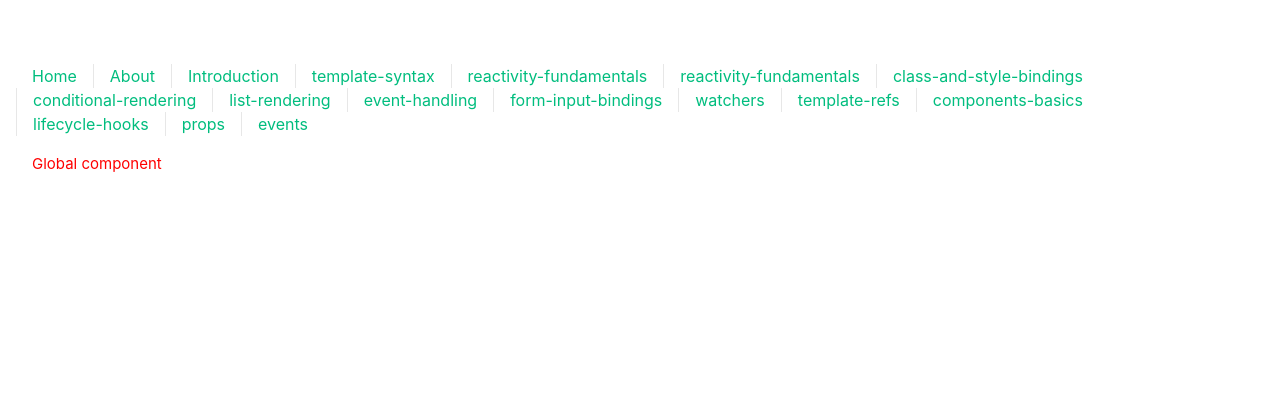
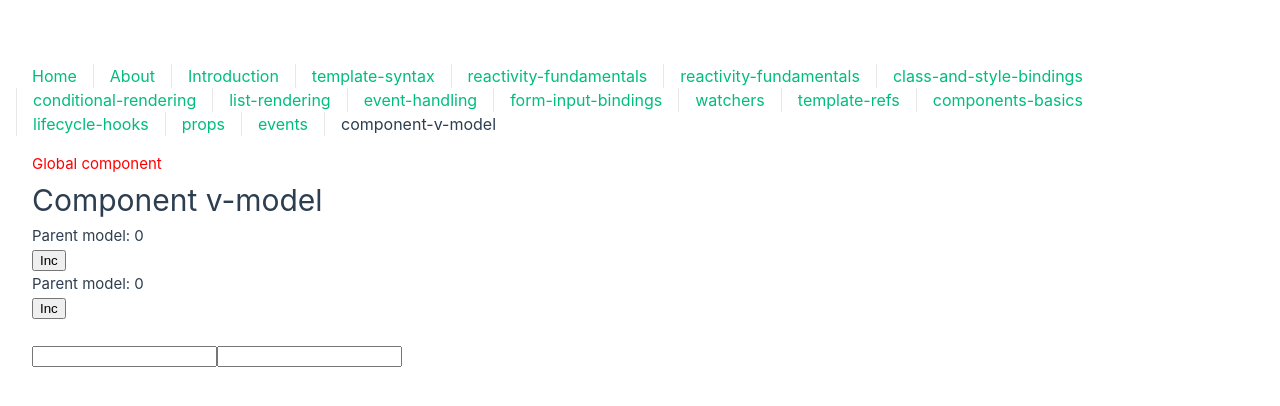
Before and after one commit to Johnny-Jackpot/sandbox, a Vue app in the folder vue/vue-project/: page /components-in-depth/component-v-model in a window 1280 px wide. Shown: the top 406 px of the page. Built offline with nearby package versions, Linux system fonts and the light colour scheme; the HTML template or start-up script is replaced by a standard one.

Commit message:
component v-model

```diff
--- a/vue/vue-project/src/App.vue
+++ b/vue/vue-project/src/App.vue
@@ -28,6 +28,7 @@ import HelloWorld from './components/HelloWorld.vue'
         <RouterLink to="/essentials/lifecycle-hooks">lifecycle-hooks</RouterLink>
         <RouterLink to="/components-in-depth/props">props</RouterLink>
         <RouterLink to="/components-in-depth/events">events</RouterLink>
+        <RouterLink to="/components-in-depth/component-v-model">component-v-model</RouterLink>
       </nav>
     </div>
   </header>
--- /dev/null
+++ b/vue/vue-project/src/components/components-in-depth/component-v-model/ChildComponent.vue
@@ -0,0 +1,13 @@
+<script setup lang="ts">
+const model = defineModel<number>({ required: true })
+
+function inc() {
+  model.value++
+}
+
+</script>
+
+<template>
+  <div>Parent model: {{ model }}</div>
+  <button @click="inc">Inc</button>
+</template>
--- /dev/null
+++ b/vue/vue-project/src/components/components-in-depth/component-v-model/ChildComponentWithoutMacro.vue
@@ -0,0 +1,12 @@
+<script setup lang="ts">
+const props = defineProps<{ modelValue: number }>()
+const emit = defineEmits<{
+  'update:modelValue': [number]
+}>()
+
+</script>
+
+<template>
+  <div>Parent model: {{ props.modelValue }}</div>
+  <button @click="emit('update:modelValue', props.modelValue + 1)">Inc</button>
+</template>
--- /dev/null
+++ b/vue/vue-project/src/components/components-in-depth/component-v-model/UserName.vue
@@ -0,0 +1,10 @@
+<script setup lang="ts">
+const firstName = defineModel<string>('firstName')
+const lastName = defineModel<string>('lastName')
+
+</script>
+
+<template>
+  <input type="text" v-model="firstName">
+  <input type="text" v-model="lastName">
+</template>
--- a/vue/vue-project/src/router/index.ts
+++ b/vue/vue-project/src/router/index.ts
@@ -100,6 +100,11 @@ const router = createRouter({
           name: 'events',
           component: () => import('../views/components-in-depth/EventsView.vue'),
         },
+        {
+          path: 'component-v-model',
+          name: 'component-v-model',
+          component: () => import('../views/components-in-depth/ComponentVModel.vue'),
+        },
       ],
     },
   ],
--- /dev/null
+++ b/vue/vue-project/src/views/components-in-depth/ComponentVModel.vue
@@ -0,0 +1,22 @@
+<script setup lang="ts">
+import { capitalize, ref } from 'vue';
+import ChildComponent from '@/components/components-in-depth/component-v-model/ChildComponent.vue';
+import ChildComponentWithoutMacro from '@/components/components-in-depth/component-v-model/ChildComponentWithoutMacro.vue';
+import UserName from '@/components/components-in-depth/component-v-model/UserName.vue';
+
+
+const count = ref(0);
+const firstName = ref<string>('');
+const lastName = ref<string>('')
+
+</script>
+
+<template>
+  <h1>Component v-model</h1>
+  <ChildComponent v-model="count" />
+  <ChildComponentWithoutMacro v-model="count" />
+  <p>
+    {{ firstName }} {{ lastName }}<br />
+    <UserName v-model:first-name.capitalize="firstName" v-model:last-name.capitalize="lastName" />
+  </p>
+</template>
```
